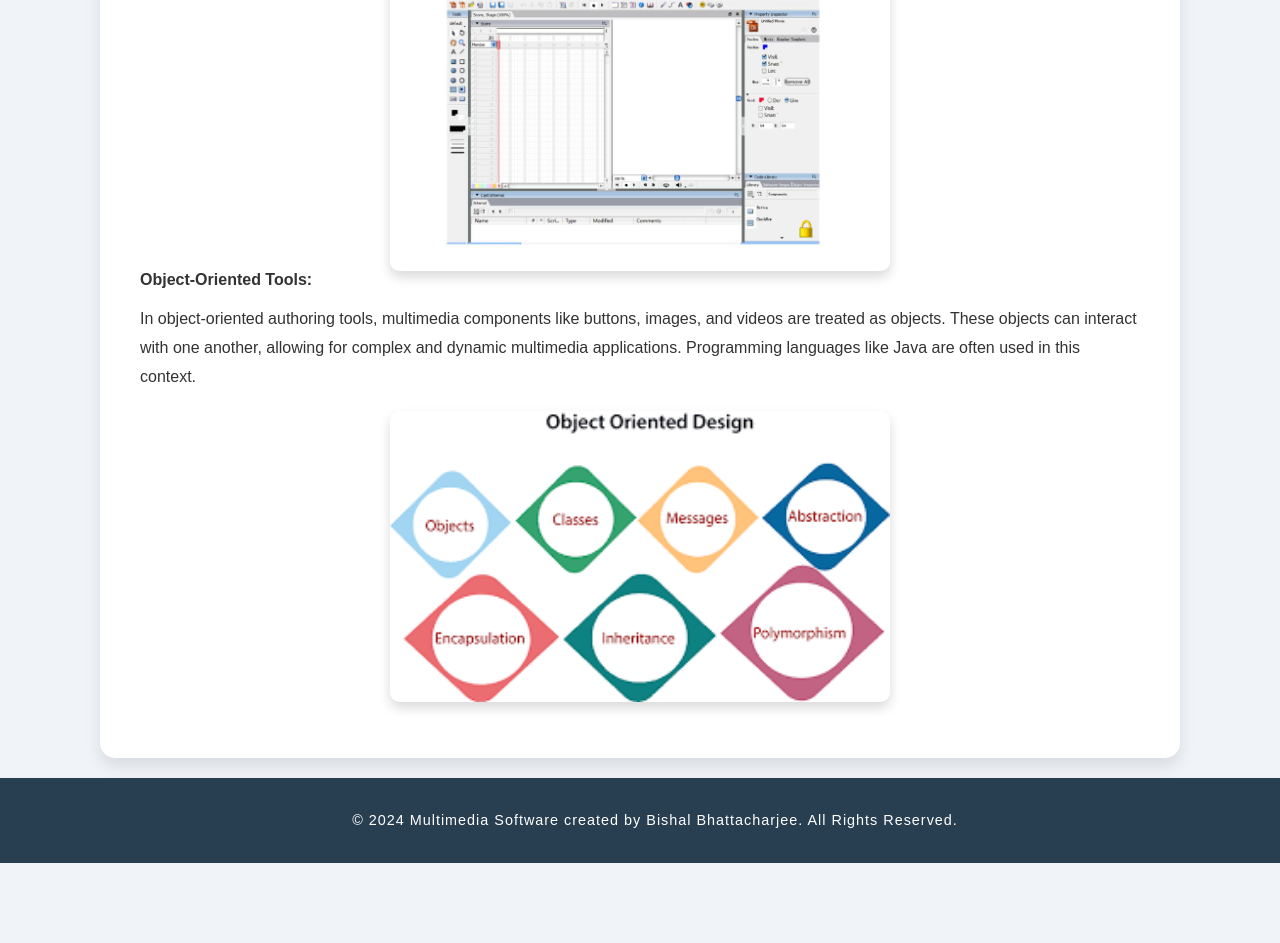
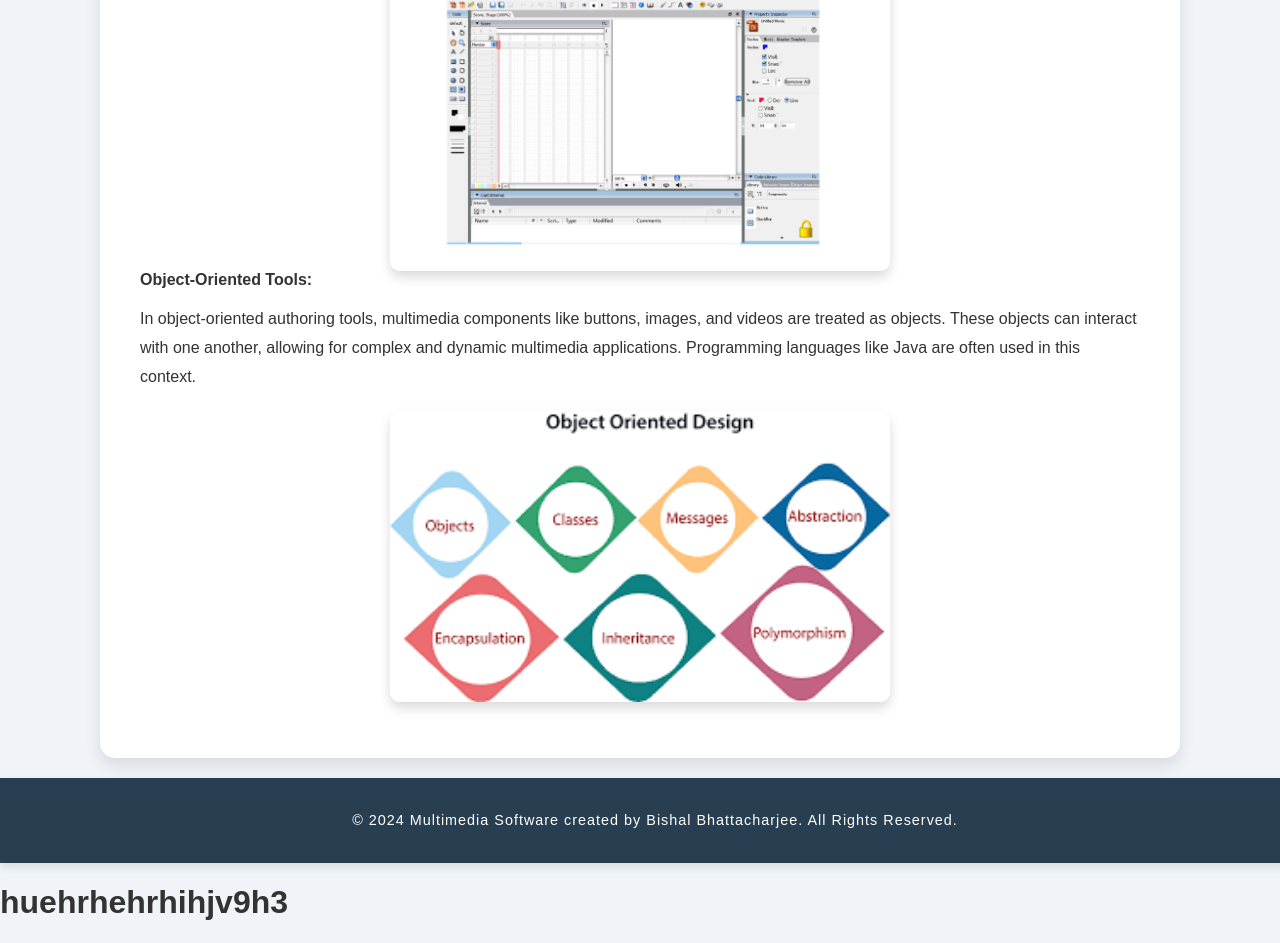
Before and after one commit to bishalbhattacharjee003/test_new, a plain HTML site: page index.html in a window 1280 px wide. Shown: the part 4487-5430 px from the top of the page. Before the commit the page ends 5350 px from the top, so only its background shows below. Drawn offline with Linux system fonts and the light colour scheme.

Commit message:
this is my second commit

```diff
--- a/index.html
+++ b/index.html
@@ -104,7 +104,7 @@
     <footer>
         <p>&copy; 2024 Multimedia Software created by Bishal Bhattacharjee. All Rights Reserved.</p>
     </footer>
-
+<h1>huehrhehrhihjv9h3</h1>
     <script src="script.js"></script>
 </body>
 </html>
```
